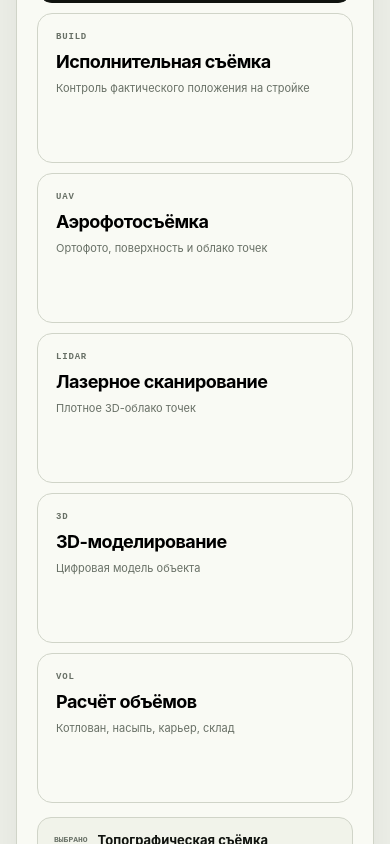
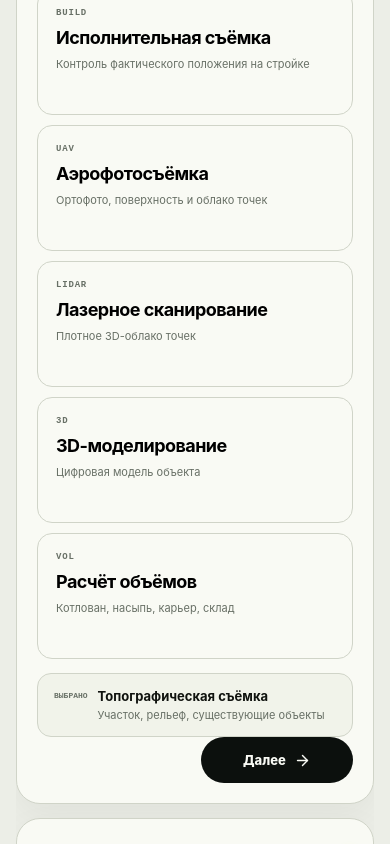
Before and after one commit to alexthanks10039/malaya-Geodesia, a Next.js app: page /calculator in a window 390 px wide. Shown: the part 900-1744 px from the top of the page. Built offline with nearby package versions, Linux system fonts and the light colour scheme.

Commit message:
fix: prevent calculator layout overflow on mobile

```diff
--- a/app/product-polish.css
+++ b/app/product-polish.css
@@ -108,3 +108,28 @@
   .area-control input{font-size:24px}
   .success-estimate strong{font-size:27px}
 }
+
+.calculator-main{min-width:0}
+.calculator-main .calc-step{min-width:0}
+.calculator-main .choice-grid{min-width:0}
+.calculator-main .choice{box-sizing:border-box;min-width:0;overflow:hidden}
+.calculator-main .choice-service strong,.calculator-main .choice-service small{display:block;overflow-wrap:anywhere}
+.calculator-main .field input,.calculator-main .field select{box-sizing:border-box;width:100%;max-width:100%}
+.calc-nav{display:flex;justify-content:space-between;gap:12px;align-items:center;flex-wrap:wrap}
+.calc-nav .button{min-height:46px}
+.button.full{min-height:52px}
+.estimate-preview{display:grid;grid-template-columns:1fr 1fr;gap:16px}
+.estimate-preview>div{min-width:0}
+.estimate-preview strong{font-size:clamp(27px,4vw,36px);overflow-wrap:anywhere}
+@media(max-width:720px){
+ .calculator-shell{width:100%;overflow:hidden}
+ .calculator-main{width:100%}
+ .calculator-services{grid-template-columns:1fr!important}
+ .choice-service{min-height:126px}
+ .calc-step h2{overflow-wrap:anywhere}
+ .estimate-preview{grid-template-columns:1fr}
+ .calc-nav{display:grid;grid-template-columns:1fr 1fr}
+ .calc-nav .button{width:100%;justify-content:center}
+ .calc-nav .button-muted:disabled{visibility:hidden}
+ .area-control{width:100%;max-width:100%}
+}
```
